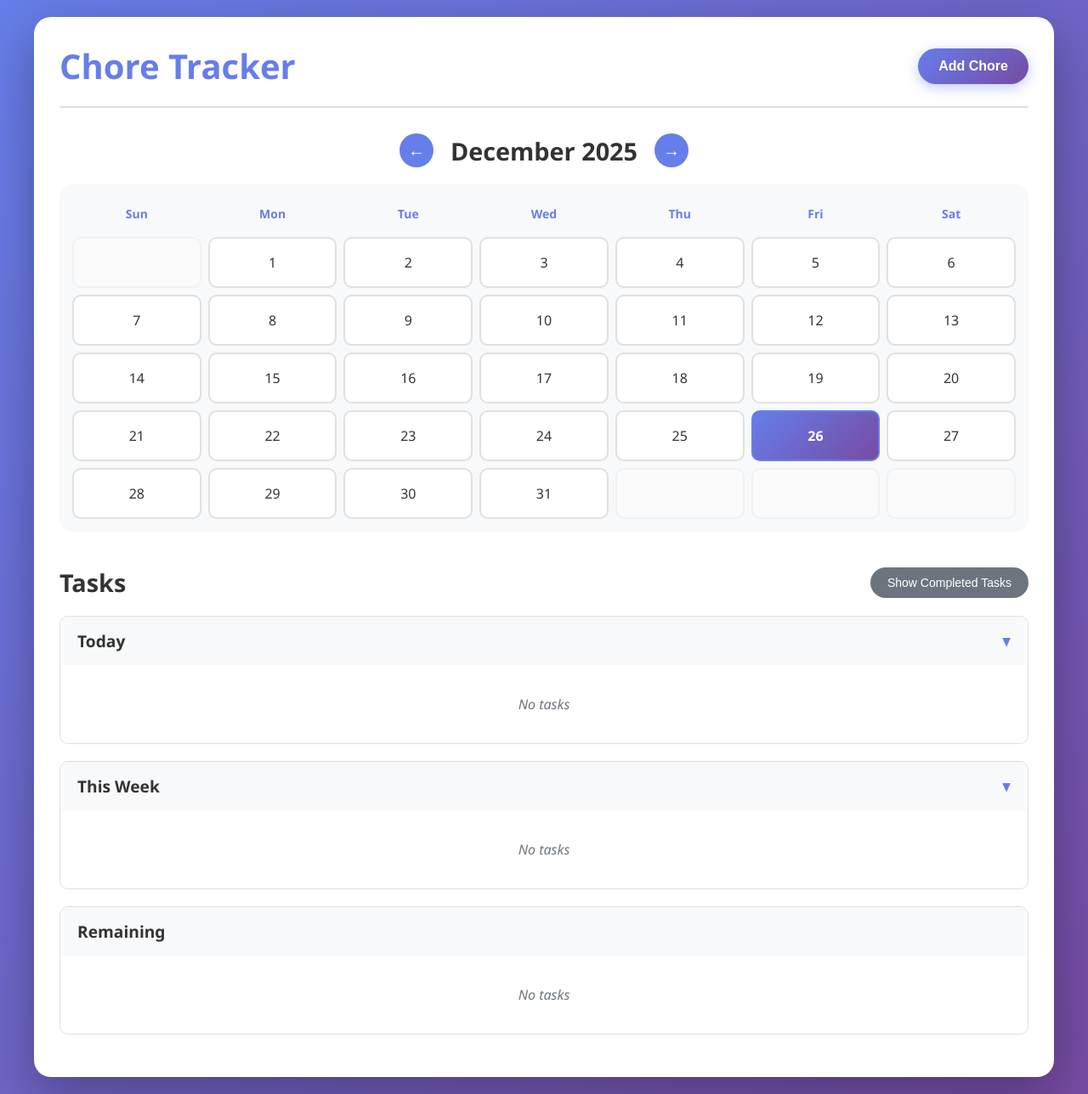
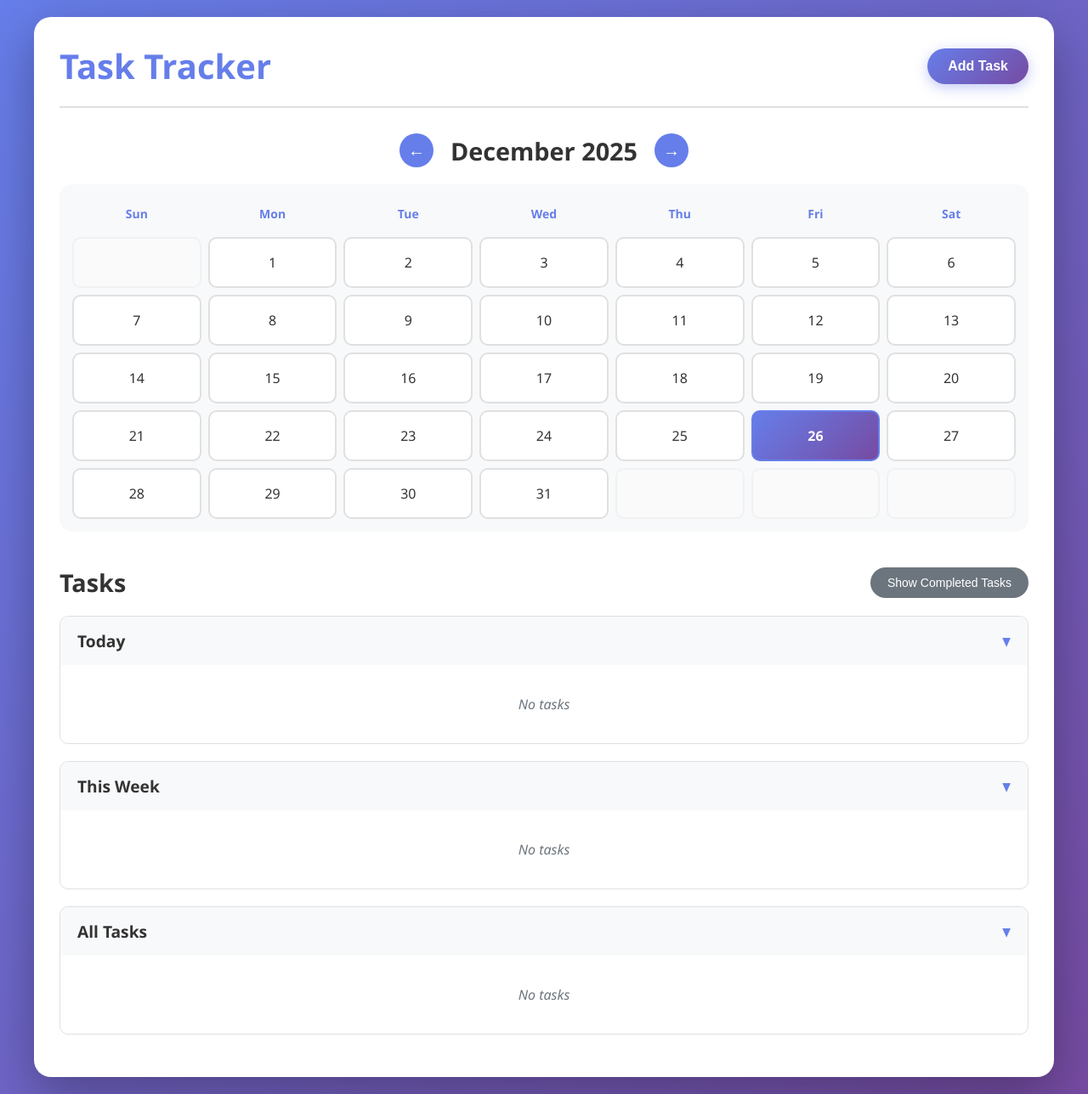
Before and after one commit to achinivar/todo_tracker, a Flask app: page / in a window 1280 px wide. Shown: the whole page at 85% size. Run offline with Flask 3, Linux system fonts and the light colour scheme; data that the repository does not hold is empty.

Commit message:
Bug fixes: rename to Task Tracker, fix date/timezone bugs, improve date/time display, make All Tasks collapsible

```diff
--- a/static/script.js
+++ b/static/script.js
@@ -135,6 +135,7 @@ function displayTasks(tasks) {
     const todayStr = today.toISOString().split('T')[0];
     const weekEnd = new Date(today);
     weekEnd.setDate(today.getDate() + 7);
+    weekEnd.setHours(0, 0, 0, 0);
 
     const todayTasks = [];
     const weekTasks = [];
@@ -146,7 +147,9 @@ function displayTasks(tasks) {
             return;
         }
 
-        const taskDate = new Date(task.date);
+        // Parse date string in local timezone to avoid UTC issues
+        const [year, month, day] = task.date.split('-').map(Number);
+        const taskDate = new Date(year, month - 1, day);
         taskDate.setHours(0, 0, 0, 0);
 
         if (task.date === todayStr) {
@@ -161,7 +164,9 @@ function displayTasks(tasks) {
 
     renderTaskGroup('today-content', todayTasks);
     renderTaskGroup('week-content', weekTasks);
-    renderTaskGroup('remaining-content', remainingTasks);
+    // All Tasks section includes today, this week, and remaining tasks
+    const allTasks = [...todayTasks, ...weekTasks, ...remainingTasks];
+    renderTaskGroup('remaining-content', allTasks);
 }
 
 function displayCompletedTasks(tasks) {
@@ -207,16 +212,23 @@ function createTaskElement(task, isCompleted) {
     meta.className = 'task-meta';
     let metaText = '';
     if (task.date) {
-        const date = new Date(task.date);
-        metaText = date.toLocaleDateString('en-US', { month: 'short', day: 'numeric', year: 'numeric' });
+        // Parse date string in local timezone to avoid UTC shift
+        const [year, month, day] = task.date.split('-').map(Number);
+        const date = new Date(year, month - 1, day);
+        metaText = date.toLocaleDateString('en-US', { month: 'short', day: 'numeric', year: '2-digit' });
     }
     if (task.time) {
-        metaText += metaText ? ` at ${task.time}` : `Time: ${task.time}`;
+        // Convert 24-hour time to 12-hour AM/PM format
+        const [hours, minutes] = task.time.split(':').map(Number);
+        const period = hours >= 12 ? 'PM' : 'AM';
+        const displayHours = hours % 12 || 12;
+        const displayMinutes = String(minutes).padStart(2, '0');
+        const timeStr = `${displayHours}:${displayMinutes} ${period}`;
+        metaText += metaText ? ` at ${timeStr}` : `Time: ${timeStr}`;
     }
-    if (!metaText) {
-        metaText = 'No date/time set';
+    if (metaText) {
+        meta.textContent = metaText;
     }
-    meta.textContent = metaText;
 
     taskInfo.appendChild(title);
     taskInfo.appendChild(meta);
@@ -266,7 +278,7 @@ function toggleSection(section) {
 
 function openAddPopup() {
     editingChoreId = null;
-    document.getElementById('popup-title').textContent = 'Add Chore';
+    document.getElementById('popup-title').textContent = 'Add Task';
     document.getElementById('task-input').value = '';
     document.getElementById('date-input').value = '';
     document.getElementById('time-input').value = '';
@@ -280,7 +292,7 @@ function closePopup() {
 
 function editChore(task) {
     editingChoreId = task.id;
-    document.getElementById('popup-title').textContent = 'Edit Chore';
+    document.getElementById('popup-title').textContent = 'Edit Task';
     document.getElementById('task-input').value = task.task;
     document.getElementById('date-input').value = task.date || '';
     document.getElementById('time-input').value = task.time || '';
@@ -377,12 +389,14 @@ async function showDayTasks(dateStr) {
         const title = document.getElementById('day-date');
         const content = document.getElementById('day-tasks-content');
 
-        const date = new Date(dateStr);
+        // Parse date string in local timezone to avoid UTC shift
+        const [year, month, day] = dateStr.split('-').map(Number);
+        const date = new Date(year, month - 1, day);
         title.textContent = date.toLocaleDateString('en-US', {
             weekday: 'long',
             month: 'long',
             day: 'numeric',
-            year: 'numeric'
+            year: '2-digit'
         });
 
         content.innerHTML = '';
--- a/templates/index.html
+++ b/templates/index.html
@@ -3,15 +3,15 @@
 <head>
     <meta charset="UTF-8">
     <meta name="viewport" content="width=device-width, initial-scale=1.0">
-    <title>Chore Tracker</title>
+    <title>Task Tracker</title>
     <link rel="stylesheet" href="{{ url_for('static', filename='style.css') }}">
 </head>
 <body>
     <div class="container">
         <!-- Header with Add Chore button -->
         <header>
-            <h1>Chore Tracker</h1>
-            <button class="btn-add" onclick="openAddPopup()">Add Chore</button>
+            <h1>Task Tracker</h1>
+            <button class="btn-add" onclick="openAddPopup()">Add Task</button>
         </header>
 
         <!-- Calendar Section -->
@@ -46,8 +46,9 @@
                     <div class="task-group-content" id="week-content"></div>
                 </div>
                 <div id="remaining-tasks" class="task-group">
-                    <div class="task-group-header">
-                        <h3>Remaining</h3>
+                    <div class="task-group-header" onclick="toggleSection('remaining')">
+                        <h3>All Tasks</h3>
+                        <span class="toggle-icon">▼</span>
                     </div>
                     <div class="task-group-content" id="remaining-content"></div>
                 </div>
@@ -63,7 +64,7 @@
     <div id="chore-popup" class="popup">
         <div class="popup-content">
             <span class="close" onclick="closePopup()">&times;</span>
-            <h2 id="popup-title">Add Chore</h2>
+            <h2 id="popup-title">Add Task</h2>
             <form id="chore-form" onsubmit="saveChore(event)">
                 <div class="form-group">
                     <label for="task-input">Task *</label>
```
